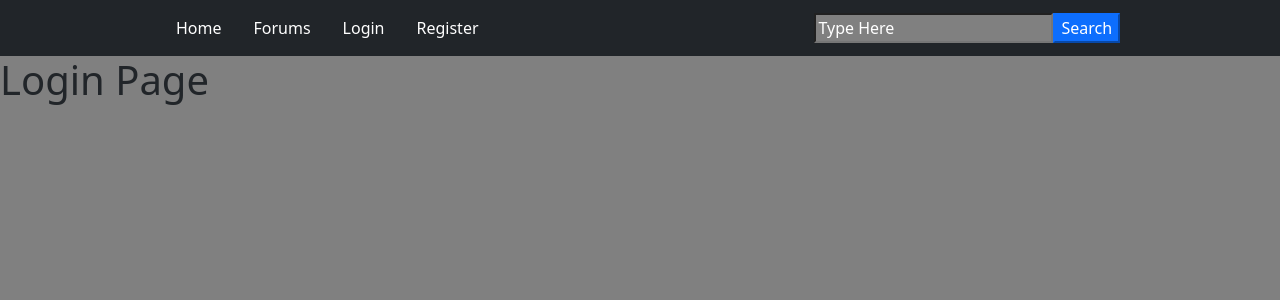
After one commit to codeblue1230/shark_teeth, a Django app: page /login/ in a window 1280 px wide. The commit adds this page. Shown: the top 300 px of the page. Run offline with Django 4.2, Linux system fonts and the light colour scheme; some libraries are stand-ins or nearby versions.

Commit message:
added login template and date_joined to User model

```diff
--- a/shark_site/main/templates/main/base.html
+++ b/shark_site/main/templates/main/base.html
@@ -15,7 +15,7 @@
         <div class="d-flex flex-column flex-sm-row">
             <a href="/" class="nav-link pt-3 pb-3">Home</a>
             <a href="/forums" class="nav-link pt-3 pb-3">Forums</a>
-            <a href="#" class="nav-link pt-3 pb-3">Login</a>
+            <a href="/login/" class="nav-link pt-3 pb-3">Login</a>
             <a href="/register" class="nav-link pt-3 pb-3">Register</a>
         </div>
         <div class="d-flex align-self-center search-container">
--- a/shark_site/main/templates/main/forums.html
+++ b/shark_site/main/templates/main/forums.html
@@ -8,7 +8,11 @@
         <div class="row teeth_post">
             <div class="col-lg-3 pb-2 thumbnail">
                 <h3>{{ p.title }}</h3>
-                <img src="../../../{{ p.picture }}" class="teeth_pics" alt="shark tooth picture">
+                {% if p.picture != '' %}
+                    <img src="../../../{{ p.picture }}" class="teeth_pics" alt="user uploaded picture">
+                {% else %}
+                    <img src="../../static/images/default_shark.jpg" class="teeth_pics" alt="default picture of shark">
+                {% endif %}
             </div>
             <div class="describe col-lg-9">
                 <p>{{ p.text }}</p>
--- a/shark_site/register/forms.py
+++ b/shark_site/register/forms.py
@@ -7,4 +7,4 @@ class RegisterForm(UserCreationForm):
 
     class Meta:
         model = User
-        fields = ["username", "email", "password1", "password2", "date_joined"]
+        fields = ["username", "email", "password1", "password2"]
--- /dev/null
+++ b/shark_site/register/templates/registration/login.html
@@ -0,0 +1,7 @@
+{% extends 'main/base.html' %}
+
+{% block content %}
+
+<h1>Login Page</h1>
+
+{% endblock %}
--- a/shark_site/register/views.py
+++ b/shark_site/register/views.py
@@ -1,11 +1,15 @@
 from django.shortcuts import render, redirect
+from django.utils import timezone
+
 from .forms import RegisterForm
 
 def register(response):
     if response.method == "POST":
         form = RegisterForm(response.POST)
         if form.is_valid():
-            form.save()
+            user = form.save(commit=False)  # Get the unsaved user instance
+            user.date_joined = timezone.now()  # Set the date_joined field of the user
+            user.save()  # Save the user instance with the updated date_joined
         return redirect("/")
 
     else:
--- a/shark_site/shark_site/urls.py
+++ b/shark_site/shark_site/urls.py
@@ -24,7 +24,8 @@ from register import views as v
 urlpatterns = [
     path("admin/", admin.site.urls),
     path("", include("main.urls")),
-    path("register/", v.register, name="register")
+    path("", include("django.contrib.auth.urls")),
+    path("register/", v.register, name="register"),
 ]
 
 urlpatterns += static(settings.MEDIA_URL, document_root=settings.MEDIA_ROOT) # Referenced from settings.py
```
Also changed, not shown: shark_site/db.sqlite3, shark_site/main/static/images/defaul_shark.jpg (added), shark_site/main/static/images/default_shark.jpg (added).
